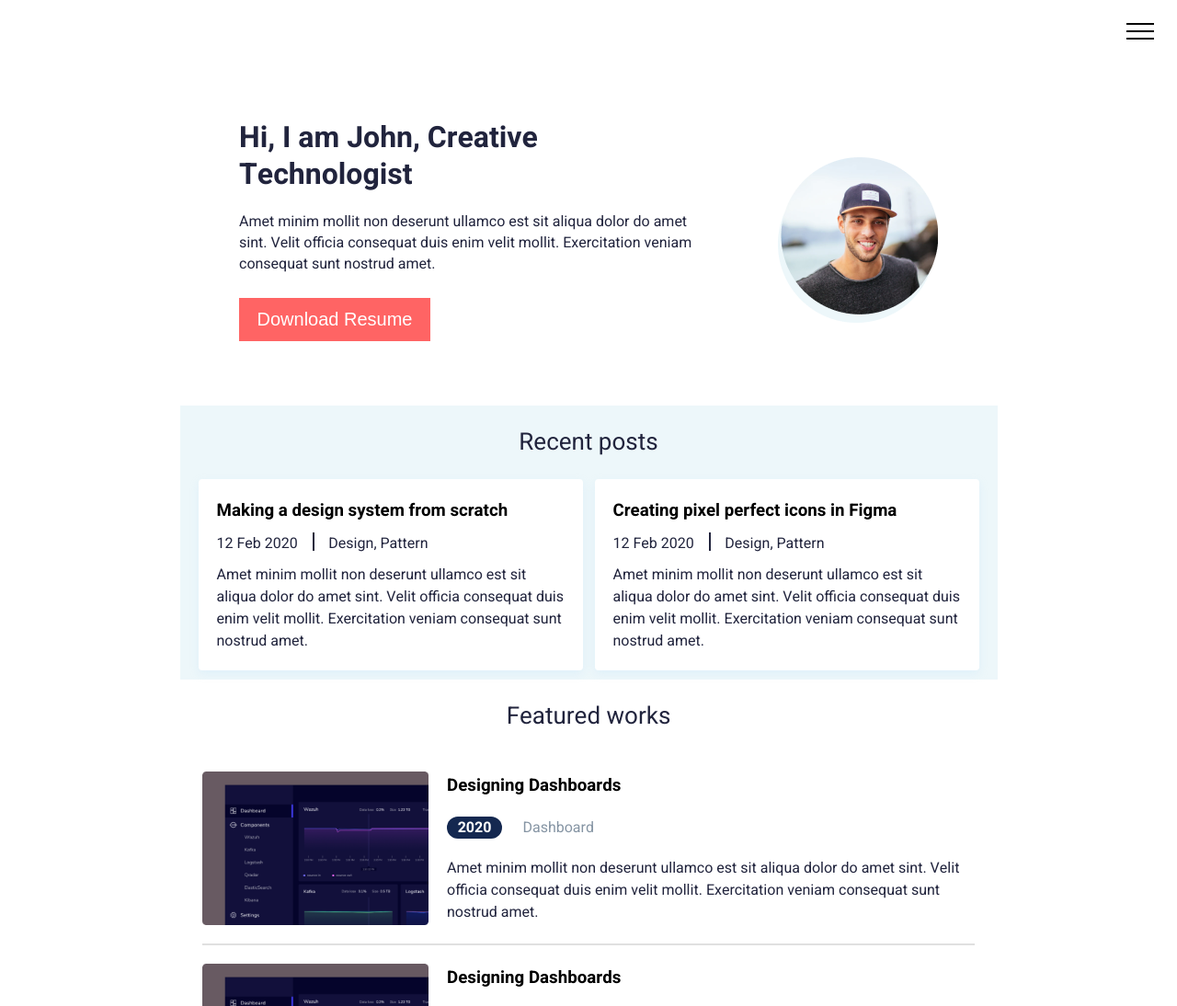
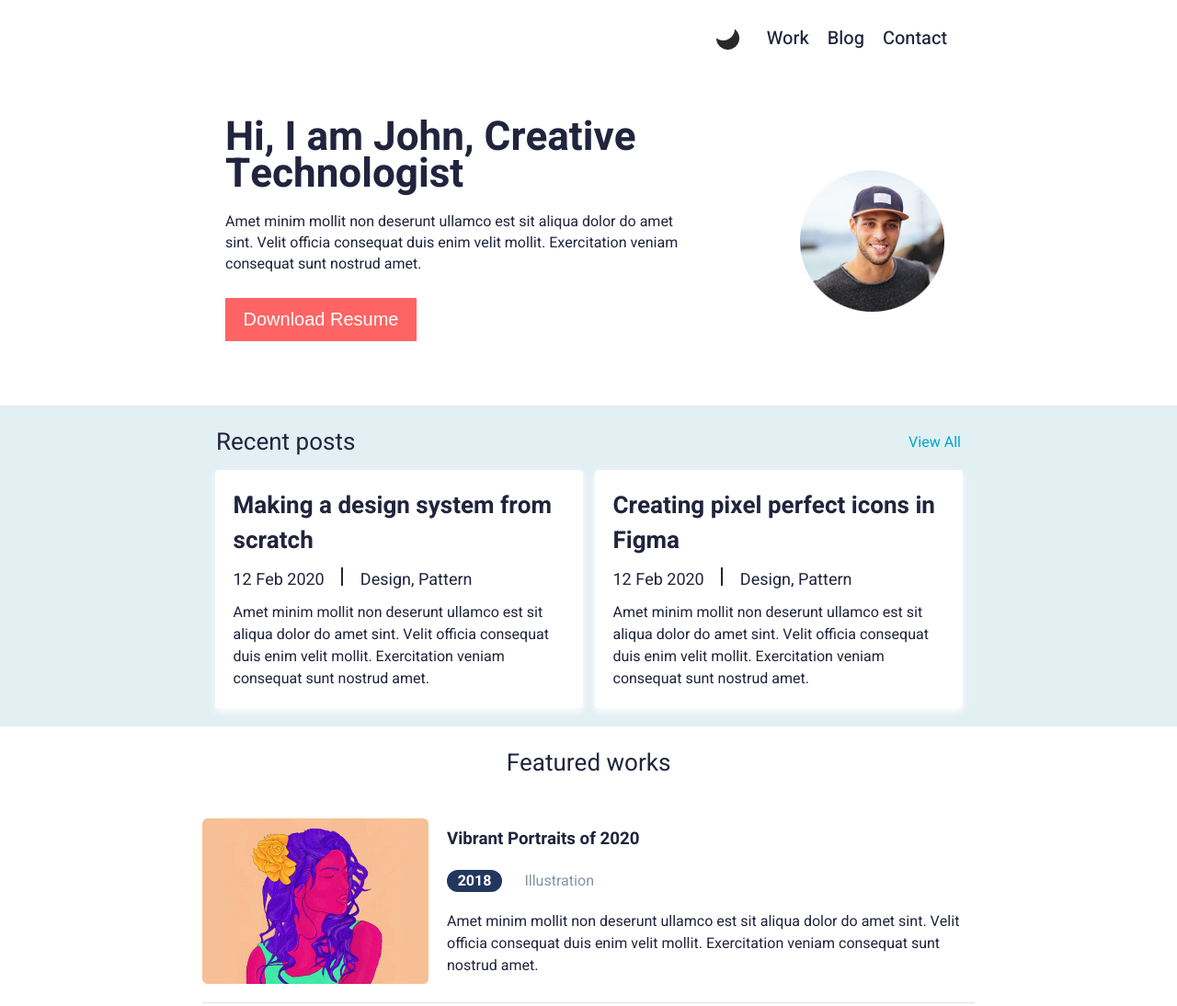
Before and after one commit to MerryByte/Portfolio-UI---Web-Mobile, a plain HTML site: page index.html in a window 1280 px wide. Shown: the top 1094 px of the page at 92% size. Drawn offline with Linux system fonts and the light colour scheme.

Commit message:
mainly finished

```diff
--- a/css/styles.css
+++ b/css/styles.css
@@ -4,13 +4,19 @@
     --dark-color: #21243D;
     --light-color: #8695A4;
     --primary-white: #ffffff;
-    --secondary-white: #EDF7FA;
+    --secondary-white: #e2eff3;
+    --sidebar-white: rgb(223, 223, 226);
+    --black-color: #181818;
+    --shadow-color: #ffffff;
+    --invert-color: invert(0%);
+    --featured-year-color: #22365e;
 }
 
 * {
     margin: 0;
     padding: 0;
     box-sizing: border-box;
+    transition: all 0.3s;
 }
 
 .wrapper {
@@ -22,19 +28,80 @@
 
 body {
     font-family: 'Heebo', sans-serif;
+    background: var(--primary-white);
 }
 
 
 /* HEADER */
 
+.theme-btn-white {
+    width: 25px;
+    height: 25px;
+    background: rgb(255, 255, 255);
+    border-radius: 25px;
+    position: absolute;
+    top: -10px;
+    right: 5px;
+}
+
+.theme {
+    width: 25px;
+    height: 25px;
+    margin-right: 20px;
+    background: rgb(41, 40, 40);
+    position: relative;
+    border: none;
+    border-radius: 50px;
+}
+
 header {
     display: flex;
+    position: sticky;
+    top: 0;
     flex-direction: row-reverse;
     align-items: center;
+    justify-content: center;
     width: 100%;
     height: 50px;
     background: var(--web-color);
     padding: 17px 25px 0 25px;
+}
+
+.sidebar {
+    display: flex;
+    flex-direction: column;
+    position: absolute;
+    align-items: center;
+    right: 0;
+    top: 80px;
+    width: 0;
+    height: 300px;
+    background: var(--sidebar-white);
+    border-radius: 5px;
+    overflow: hidden;
+    color: var(--dark-color);
+}
+
+.nav {
+    display: none;
+}
+
+.nav-in-bar {
+    display: flex;
+    list-style-type: none;
+    flex-direction: column;
+    margin: 20px;
+    text-align: left;
+}
+
+.nav-wrapper {
+    width: 100%;
+    max-width: 800px;
+    display: flex;
+    flex-direction: row;
+    justify-content: flex-end;
+    align-items: center;
+    margin: 15px 0 0 0;
 }
 
 .nav__hamburger {
@@ -45,7 +112,7 @@ header {
 .hamburger__line {
     width: 100%;
     height: 2px;
-    background: black;
+    background: var(--dark-color);
     margin-top: 6px;
 }
 
@@ -58,18 +125,18 @@ header {
 
 .intro {
     width: 100%;
-    max-width: 800px;
+    max-width: 810px;
     display: flex;
     flex-direction: column;
     justify-content: center;
     text-align: center;
     align-items: center;
     margin-top: 30px;
-    padding: 20px;
+    padding: 20px 10px 20px 10px;
 }
 
 .intro__profile-image {
-    background: url(../images/intro__profile-img.png);
+    background: url(../images/intro__profile-imgdark.png);
     background-repeat: no-repeat;
     width: 174px;
     height: 180px;
@@ -117,11 +184,21 @@ p {
     justify-content: center;
     background: var(--secondary-white);
     padding: 0px 10px 0 10px;
+    width: 100%;
+}
+
+.posts__title-wrapper {
+    width: 100%;
+    max-width: 810px;
+    display: flex;
+    justify-content: space-between;
+    align-items: center;
+    margin: 10px 0 0 0;
 }
 
 .posts__wrapper {
     width: 100%;
-    padding: 10px;
+    padding: 0px 10px 20px 10px;
     display: flex;
     /* flex-direction: column; */
     justify-content: center;
@@ -140,20 +217,31 @@ p {
     margin: 10px 0 0 0;
 }
 
+.post h3 {
+    color: var(--dark-color);
+}
+
 .post {
     background: var(--primary-white);
     max-width: 418px;
+    width: 100%;
     padding: 20px;
-    box-shadow: 0px 4px 10px rgba(187, 225, 250, 0.25);
+    /* box-shadow: 0px 4px 10px rgba(187, 225, 250, 0.25); */
+    box-shadow: 0px 4px 10px var(--shadow-color);
     border-radius: 4px;
     margin: 10px 0 0 0;
+}
+
+.posts__view-all {
+    font-size: 16px;
+    color: var(--secondary-color);
 }
 
 .post__info {
     display: flex;
     flex-direction: row;
     justify-content: space-between;
-    max-width: 230px;
+    max-width: 260px;
     margin-top: 10px;
 }
 
@@ -205,6 +293,10 @@ p {
     margin-top: 15px;
 }
 
+.featured-works__description>h3 {
+    color: var(--dark-color);
+}
+
 .featured-works__info {
     display: flex;
     flex-direction: row;
@@ -226,7 +318,7 @@ p {
     width: 60px;
     font-size: 16px;
     color: white;
-    background: #142850;
+    background: var(--featured-year-color);
     border-radius: 60px;
     font-weight: bold;
 }
@@ -236,7 +328,7 @@ p {
 }
 
 .horizontal__divider {
-    height: 2px;
+    height: 1px;
     width: 100%;
     margin-top: 20px;
     background: #E0E0E0;
@@ -275,28 +367,70 @@ footer {
 .footer__facebook-icn {
     background: url(../images/facebook-icn.png);
     background-repeat: no-repeat;
+    filter: var(--invert-color);
 }
 
 .footer__instagram-icn {
     background: url(../images/instagram-icn.png);
     background-repeat: no-repeat;
+    filter: var(--invert-color);
 }
 
 .footer__twitter-icn {
     background: url(/images/twitter-icn.png);
     background-repeat: no-repeat;
+    filter: var(--invert-color);
 }
 
 .footer__linkedin-icn {
     background: url(../images/Linkedin-icn.png);
     background-repeat: no-repeat;
+    filter: var(--invert-color);
 }
 
-@media (min-width: 875px) {
+@media (max-width: 875px) {
+    .posts__view-all {
+        display: none;
+    }
+    .posts__title-wrapper {
+        justify-content: center;
+    }
+}
+
+@media (min-width: 876px) {
+    .nav {
+        display: flex;
+        list-style-type: none;
+    }
+    .nav>li {
+        margin: 0 10px 0 10px;
+        font-size: 20px;
+        font-weight: 500;
+        color: var(--dark-color);
+    }
+    .nav__hamburger {
+        display: none;
+    }
     .intro {
         flex-direction: row-reverse;
         text-align: left;
         justify-content: space-between;
+    }
+    .intro__profile--information>h2 {
+        font-size: 44px;
+    }
+    /* POSTS */
+    .post {
+        max-width: 400px;
+    }
+    .posts-title {
+        margin-top: 0;
+    }
+    .post h3 {
+        font-size: 26px;
+    }
+    .post-info--font {
+        font-size: 18px;
     }
     .post:nth-of-type(2) {
         margin-top: 0;
--- a/index.html
+++ b/index.html
@@ -17,11 +17,29 @@
 </head>
 
 <body>
+
     <header>
-        <div class="nav__hamburger">
-            <div class="hamburger__line"></div>
-            <div class="hamburger__line"></div>
-            <div class="hamburger__line"></div>
+        <div class="sidebar">
+            <ul class="nav-in-bar">
+                <li>Work</li>
+                <li>Blog</li>
+                <li>Contact</li>
+            </ul>
+
+        </div>
+        <div class="nav-wrapper">
+
+            <button type="button" class="theme"><div class="theme-btn-white"></div></button>
+            <ul class="nav">
+                <li>Work</li>
+                <li>Blog</li>
+                <li>Contact</li>
+            </ul>
+            <div class="nav__hamburger">
+                <div class="hamburger__line"></div>
+                <div class="hamburger__line"></div>
+                <div class="hamburger__line"></div>
+            </div>
         </div>
     </header>
     <div class="wrapper">
@@ -34,42 +52,65 @@
             </div>
         </div>
         <div class="posts">
-            <h2 class='posts-title card--title'>Recent posts</h2>
+            <div class="posts__title-wrapper">
+                <h2 class='posts-title card--title'>Recent posts</h2>
+                <div class="posts__view-all">View All</div>
+            </div>
             <div class="posts__wrapper">
+
                 <div class="post">
                     <h3>Making a design system from scratch</h3>
                     <div class="post__info">
-                        <p>12 Feb 2020</p>
+                        <p class='post__date post-info--font'>12 Feb 2020</p>
                         <div class="divider"></div>
-                        <p>Design, Pattern</p>
+                        <p class='post__category post-info--font'>Design, Pattern</p>
                     </div>
                     <p class='post__bio'>Amet minim mollit non deserunt ullamco est sit aliqua dolor do amet sint. Velit officia consequat duis enim velit mollit. Exercitation veniam consequat sunt nostrud amet.</p>
                 </div>
+
                 <div class="post">
                     <h3>Creating pixel perfect icons in Figma</h3>
                     <div class="post__info">
-                        <p>12 Feb 2020</p>
+                        <p class='post__date post-info--font'>12 Feb 2020</p>
                         <div class="divider"></div>
-                        <p>Design, Pattern</p>
+                        <p class='post__category post-info--font'>Design, Pattern</p>
                     </div>
                     <p class='post__bio'>Amet minim mollit non deserunt ullamco est sit aliqua dolor do amet sint. Velit officia consequat duis enim velit mollit. Exercitation veniam consequat sunt nostrud amet.</p>
                 </div>
+
             </div>
         </div>
+
+        <!-- FEATURED -->
         <div class="featured-works">
             <h2 class=' featured-title card--title'>Featured works</h2>
+
             <div class="featured-works__post">
-                <img class='featured-works__image' src="images/designing-dashboards.png">
+                <img class='featured-works__image' src="images/vibrant-portraits.png">
                 <div class="featured-works__description">
-                    <h3>Designing Dashboards</h3>
+                    <h3>Vibrant Portraits of 2020</h3>
                     <div class="featured-works__info">
-                        <div class="featured-works__year">2020</div>
-                        <p>Dashboard</p>
+                        <div class="featured-works__year">2018</div>
+                        <p>Illustration</p>
                     </div>
                     <p>Amet minim mollit non deserunt ullamco est sit aliqua dolor do amet sint. Velit officia consequat duis enim velit mollit. Exercitation veniam consequat sunt nostrud amet.</p>
                 </div>
+            </div>
 
+            <div class="horizontal__divider"></div>
+
+            <div class="featured-works__post">
+                <img class='featured-works__image' src="images/36-days-of-malayalam.png">
+                <div class="featured-works__description">
+                    <h3>36 Days of Malayalam type</h3>
+                    <div class="featured-works__info">
+                        <div class="featured-works__year">2018</div>
+                        <p>Typography</p>
+                    </div>
+                    <p>Amet minim mollit non deserunt ullamco est sit aliqua dolor do amet sint. Velit officia consequat duis enim velit mollit. Exercitation veniam consequat sunt nostrud amet.</p>
+                </div>
             </div>
+
             <div class="horizontal__divider"></div>
             <div class="featured-works__post">
                 <img class='featured-works__image' src="images/designing-dashboards.png">
@@ -83,8 +124,9 @@
                 </div>
 
             </div>
-            <div class="horizontal__divider"></div>
         </div>
+
+        <!-- FOOTER -->
         <footer>
             <div class="footer__wrapper">
                 <div class="footer__social-links">
@@ -99,7 +141,7 @@
             </div>
         </footer>
     </div>
-    <script src="script.js" async defer></script>
+    <script src="javascript/script.js" async defer></script>
 </body>
 
 </html>
```
Also changed, not shown: javascript/script.js (+46 -0 lines), images/36-days-of-malayalam.png (added), images/intro__profile-img-dark.png (added), images/intro__profile-imgdark.png (added), images/vibrant-portraits.png (added).
